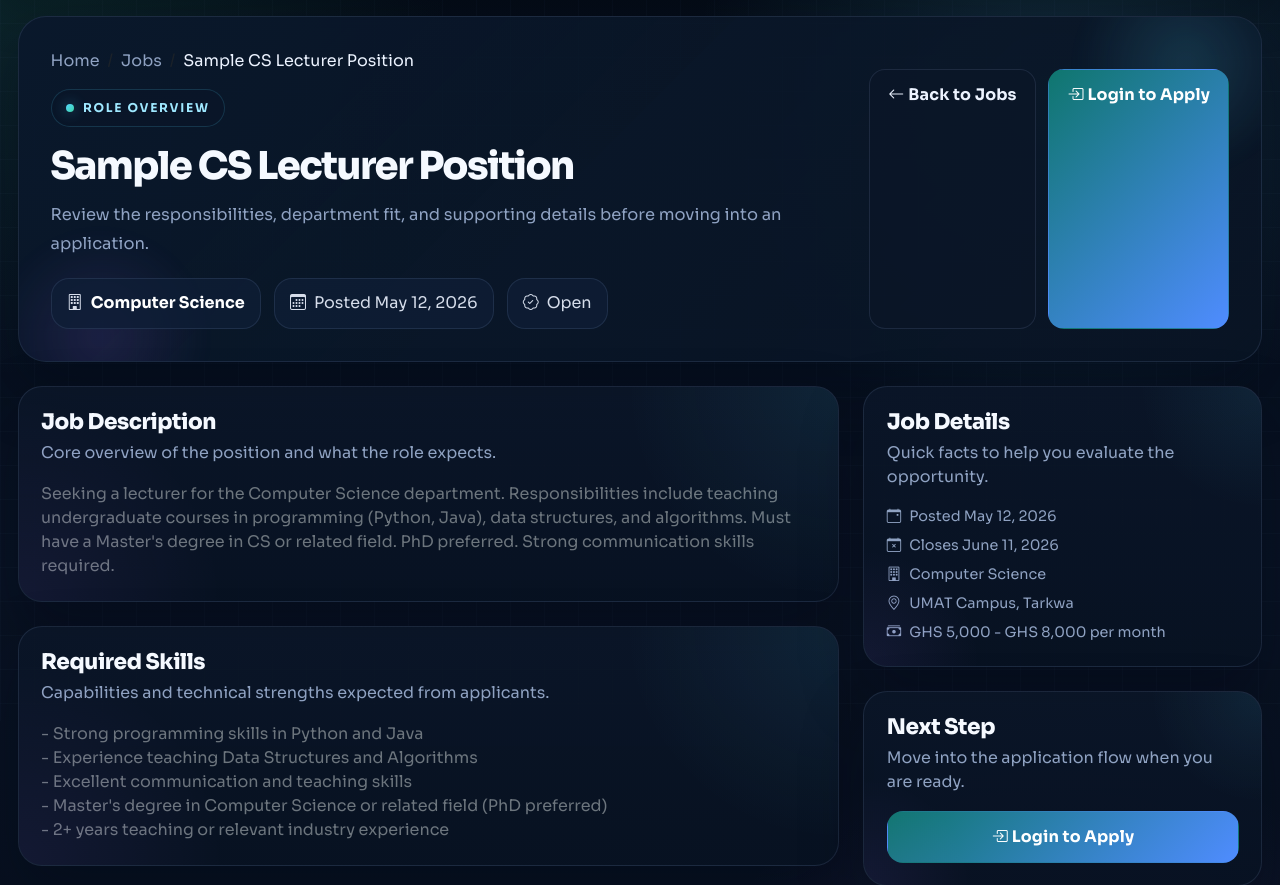
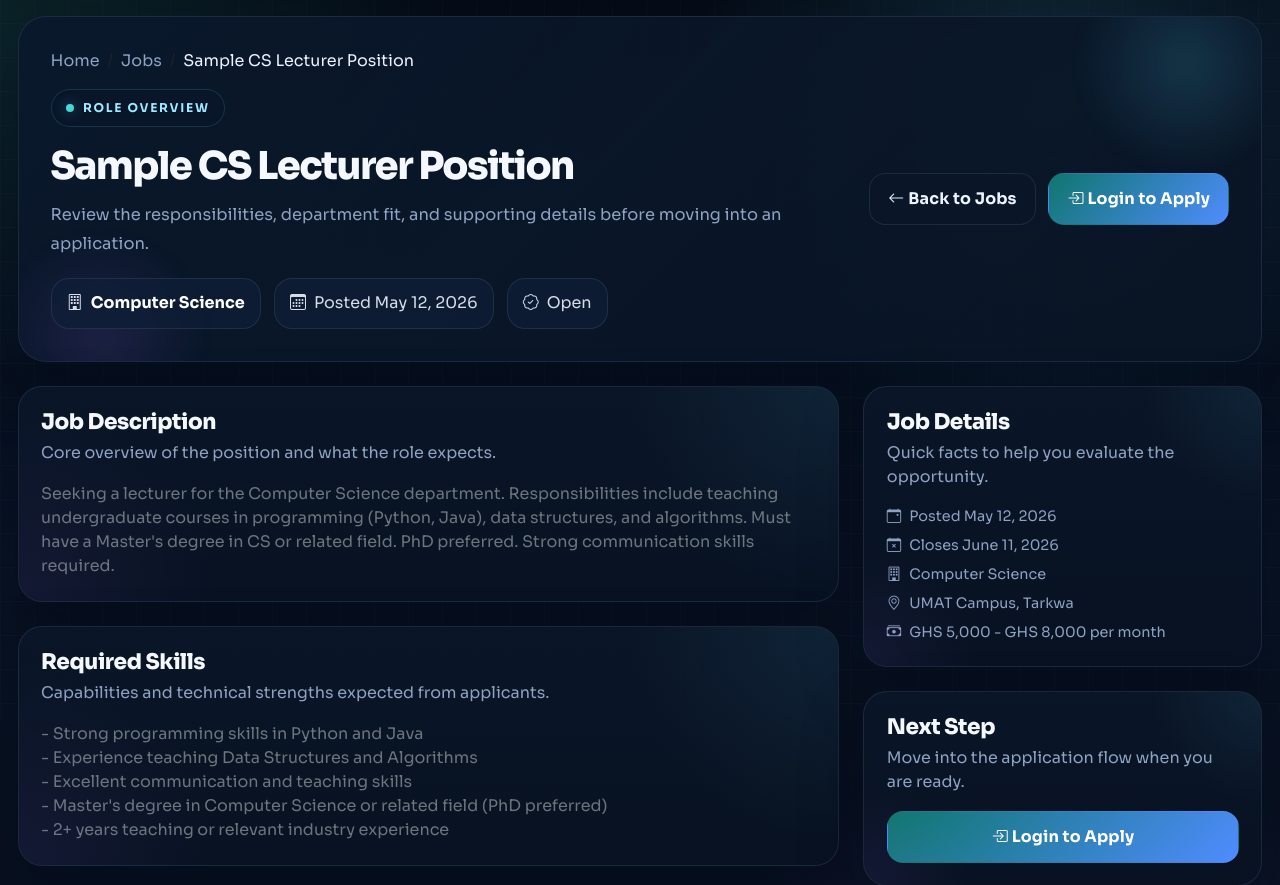
Before and after one commit to eckintosh-4ai360/PROJECT-E-RECRUITMENT-SYSTEM, a Flask app: page /jobs/1 in a window 1280 px wide. Shown: the part 79-964 px from the top of the page. Run offline with Flask 2, Linux system fonts and the light colour scheme; data comes from the database, SQL or seed files in the repository; parts of the project's set-up code (start-up, migrations or seed data) failed here and were passed over; some libraries are stand-ins or nearby versions.

Commit message:
change to current account

```diff
--- a/app/static/css/style.css
+++ b/app/static/css/style.css
@@ -608,6 +608,7 @@ textarea::placeholder {
 .action-cluster {
     display: flex;
     flex-wrap: wrap;
+    align-items: center;
     gap: 0.75rem;
     margin-top: 1.25rem;
 }
--- a/app/templates/job_detail.html
+++ b/app/templates/job_detail.html
@@ -3,7 +3,7 @@
 {% block content %}
 <div class="page-shell">
     <section class="page-hero">
-        <div class="d-flex flex-column flex-lg-row justify-content-between gap-4">
+        <div class="d-flex flex-column flex-lg-row justify-content-between align-items-center gap-4">
             <div>
                 <nav aria-label="breadcrumb" class="mb-3">
                     <ol class="breadcrumb">
```
